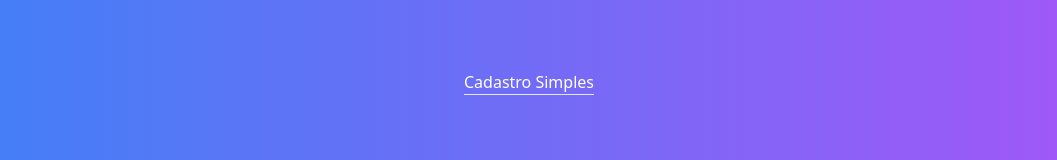
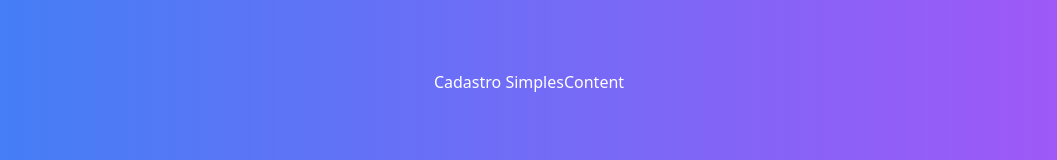
Before and after one commit to yuransimao/Next-crud, a Next.js app: page / in a window 1280 px wide. Shown: the part 318-478 px from the top of the page, without its empty margins (111-1168 px from the left). Built offline with nearby package versions, Linux system fonts and the light colour scheme.

Commit message:
adding Title

```diff
--- a/src/Components/Layout/Layout.tsx
+++ b/src/Components/Layout/Layout.tsx
@@ -5,7 +5,7 @@
 }
 export default function Layout(props: propsLayout){
     return(
-    <div className={`flex flex-col w-2/3 bg-white text-gray-800`}>
+    <div className={`flex flex-col w-2/3 bg-white text-gray-800 rounded-md`}>
         <Title>{props.title}</Title>
 
         <div>
--- a/src/Components/Layout/Title.tsx
+++ b/src/Components/Layout/Title.tsx
@@ -1,8 +1,8 @@
 export default function Title(props :any){
     return(
-        <div>
-            <h1>{props.children}</h1>
-            <hr/>
+        <div className='flex flex-col justify-center'>
+            <h1 className='px-5 py-2 text-2xl'>{props.children}</h1>
+            <hr className={`border-2 border-purple-500`}/>
         </div>
     )
 }
--- a/src/pages/index.tsx
+++ b/src/pages/index.tsx
@@ -5,7 +5,9 @@
 
   return (
     <div className={`flex justify-center items-center h-screen bg-gradient-to-r from-blue-500 to-purple-500 text-white`}>
-      <Layout title={'Cadastro Simples'}/>
+      <Layout title={'Cadastro Simples'}>
+        <span>Content</span>
+      </Layout>
     </div>
   )
 }
```
